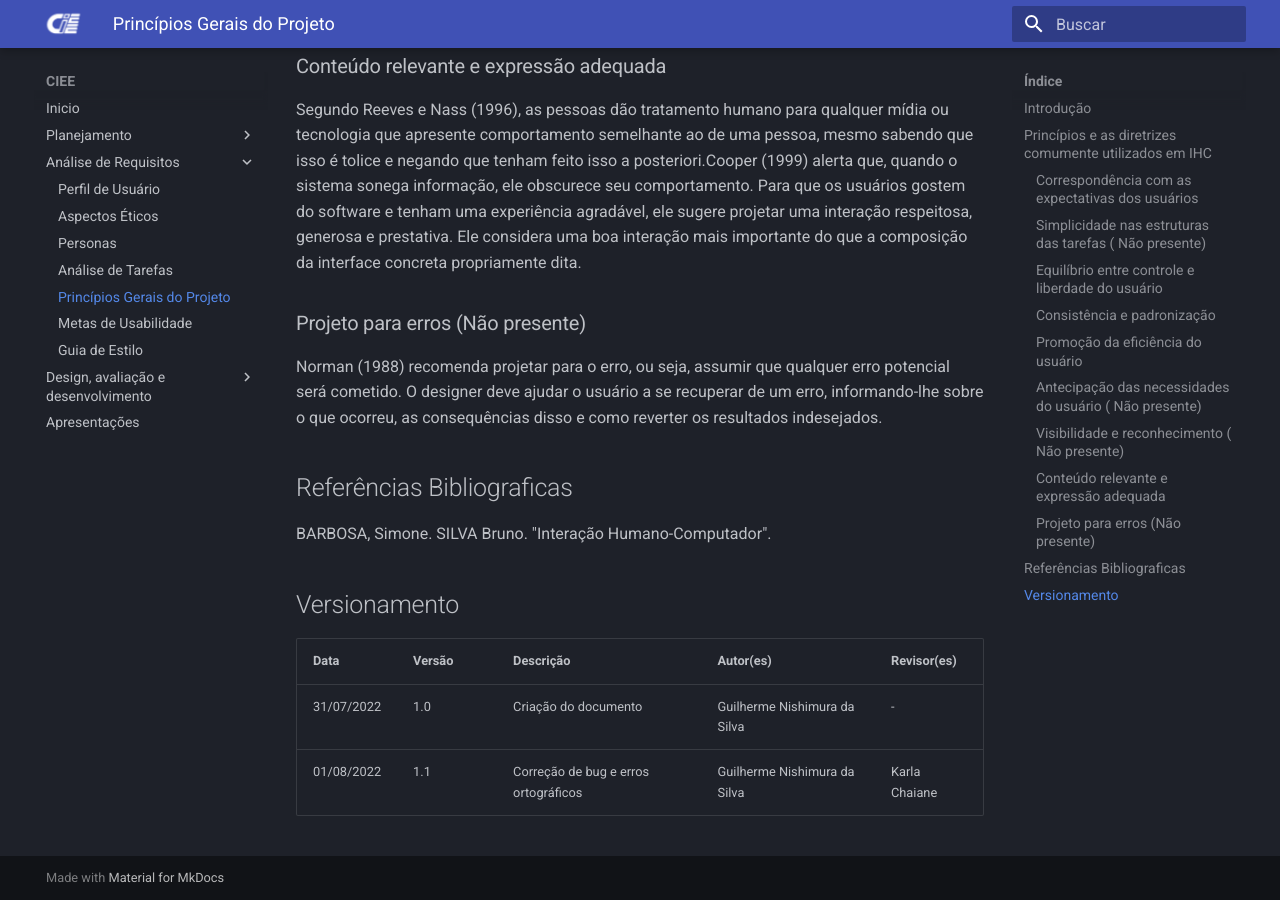
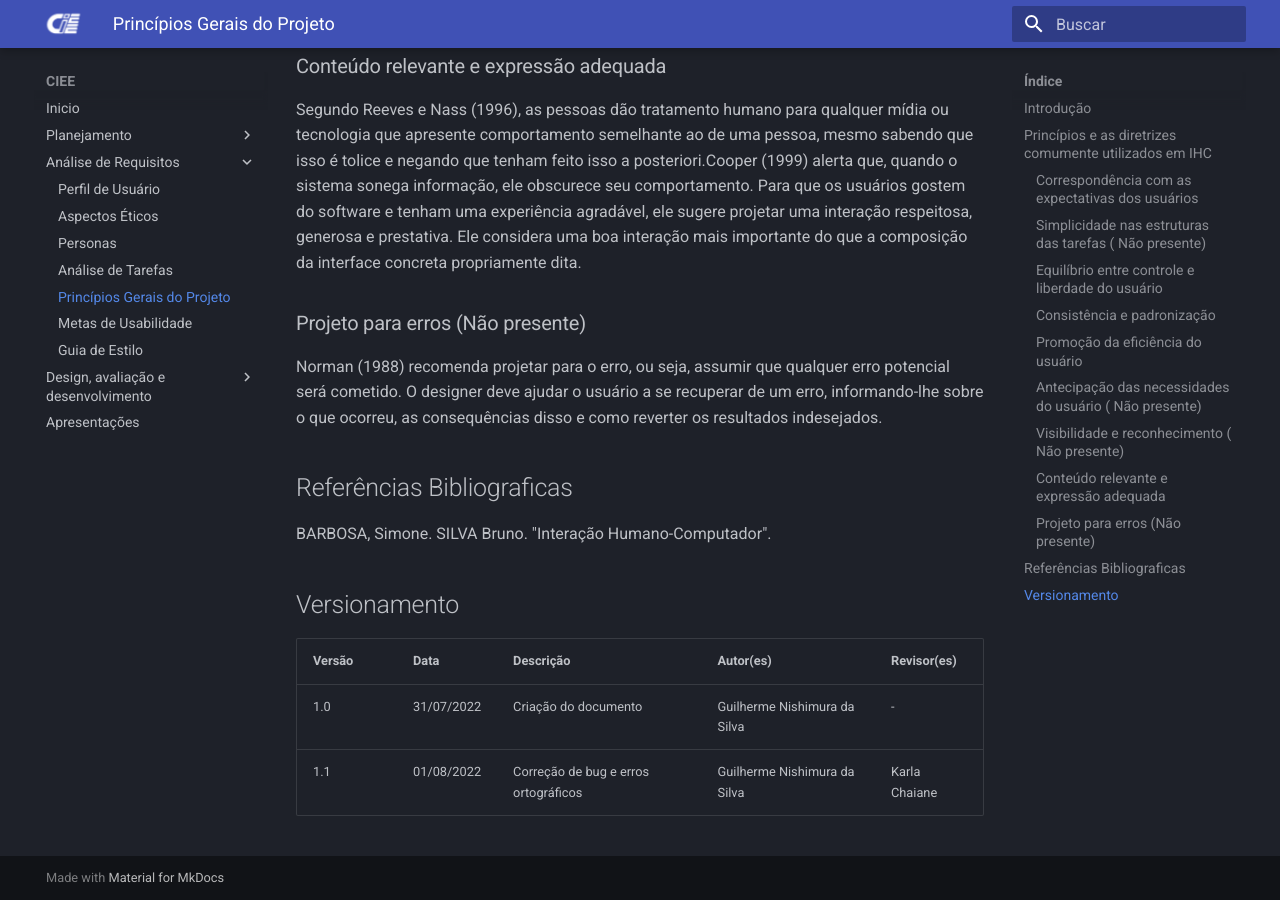
Before and after one commit to JoaoGElvas/2022.1-CIEE, an MkDocs documentation site: the page built from docs/analise_requisitos/Principios_projeto.md, in a window 1280 px wide and 900 px high, scrolled down 2172 px. Built offline with MkDocs 1.6.1 and Material for MkDocs 9.7.7, drawn with Linux system fonts in a browser that asks for light colours.

```diff
--- a/docs/analise_requisitos/Principios_projeto.md
+++ b/docs/analise_requisitos/Principios_projeto.md
@@ -55,7 +55,7 @@ BARBOSA, Simone. SILVA Bruno. "Interação Humano-Computador".
 
 ## Versionamento
 
-| Data       | Versão | Descrição                                  | Autor(es)      | Revisor(es)  |
+| Versão       | Data | Descrição                                  | Autor(es)      | Revisor(es)  |
 | ---------- | ------ | ------------------------------------------ | -------------- | ------------ |
-| 31/07/2022 | 1.0    | Criação do documento                       | Guilherme Nishimura da Silva  | - |
-| 01/08/2022 | 1.1   | Correção de bug e erros ortográficos        | Guilherme Nishimura da Silva  | Karla Chaiane |
+| 1.0 | 31/07/2022    | Criação do documento                       | Guilherme Nishimura da Silva  | - |
+| 1.1 | 01/08/2022   | Correção de bug e erros ortográficos        | Guilherme Nishimura da Silva  | Karla Chaiane |
```
